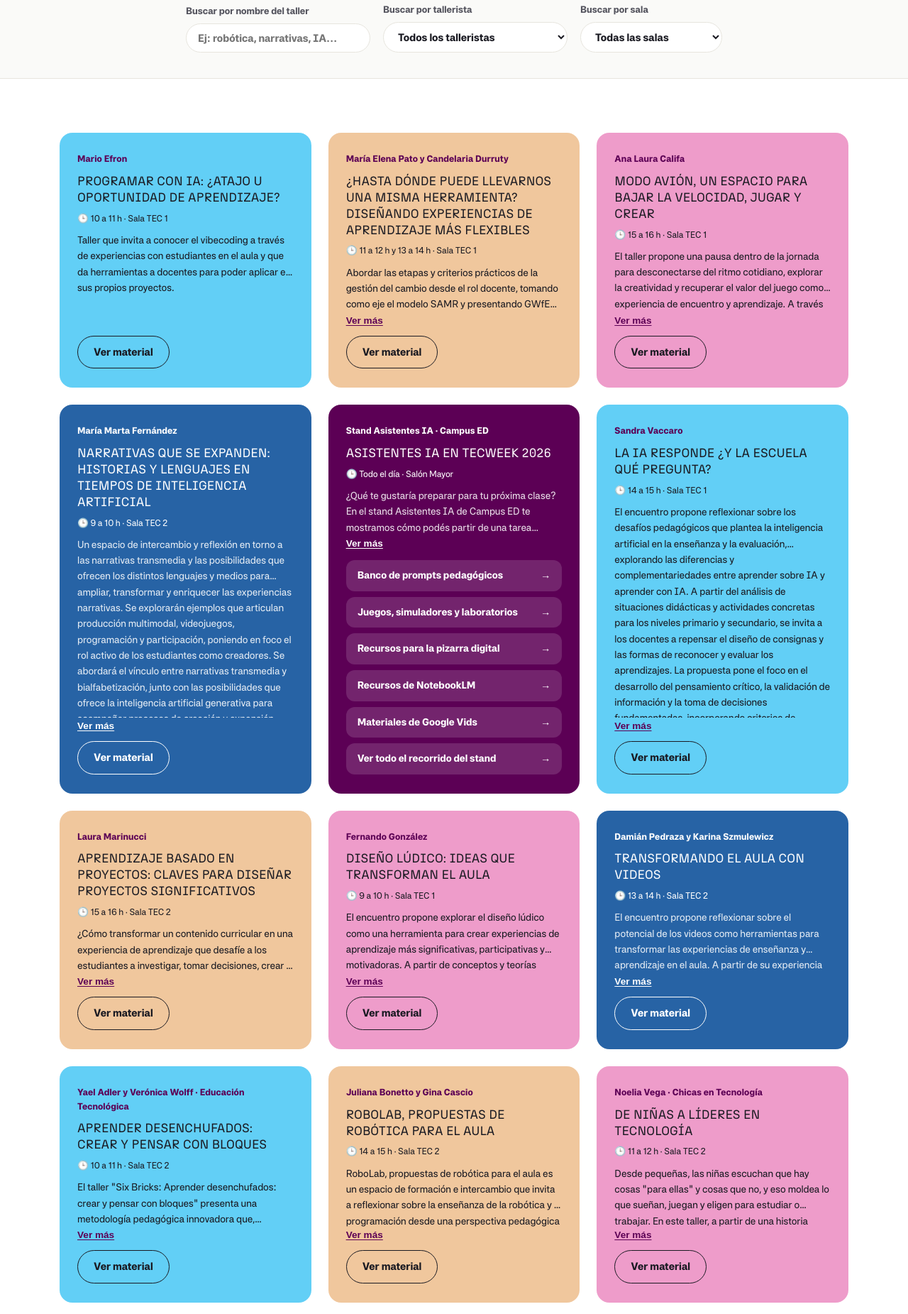
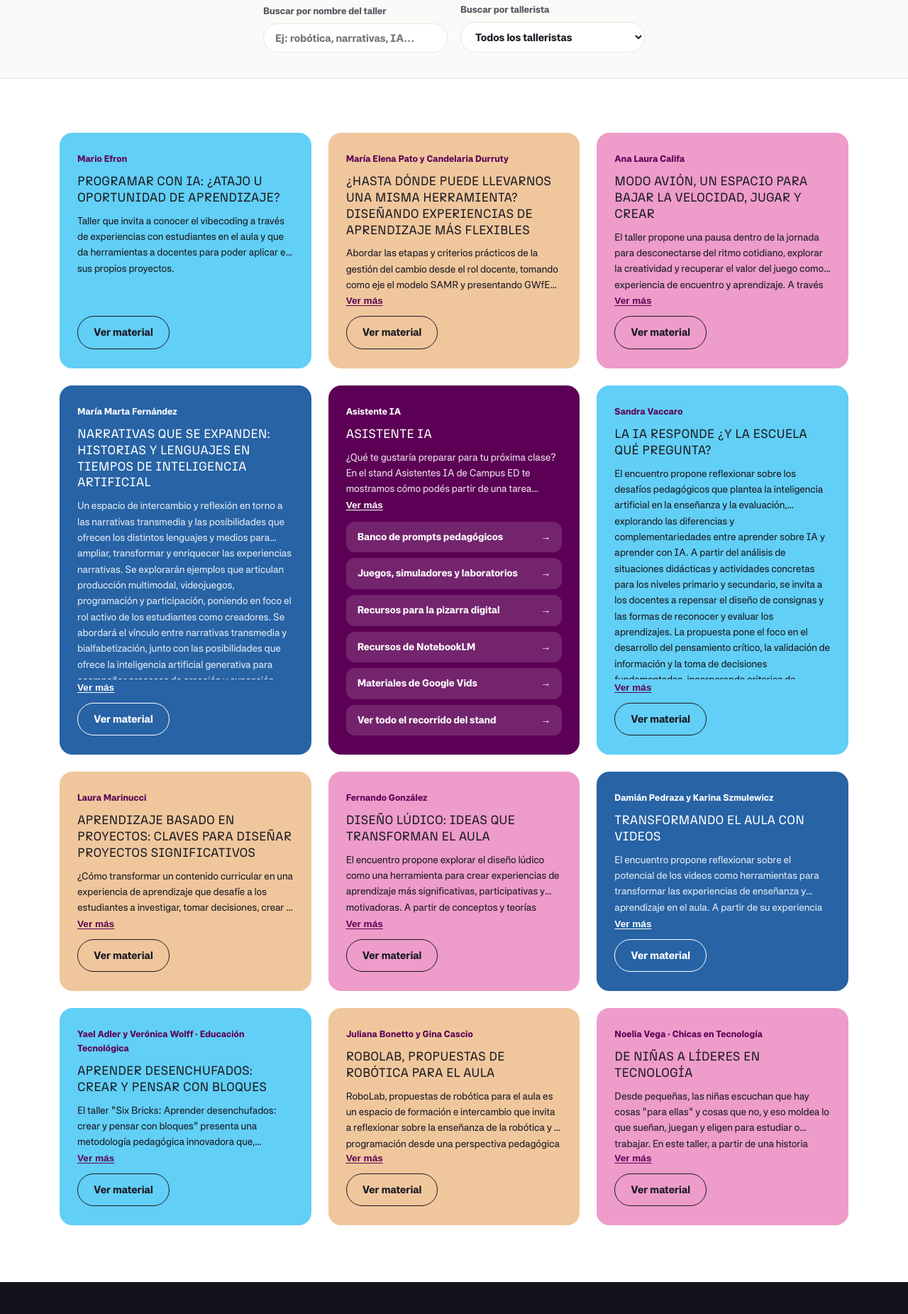
Before and after one commit to FernandoS94/tecweek-ed-2026, a plain HTML site: page recursos.html in a window 1280 px wide. Shown: the part 294-2145 px from the top of the page at 71% size. Drawn offline with Linux system fonts and the light colour scheme.

Commit message:
Add files via upload

```diff
--- a/recursos.html
+++ b/recursos.html
@@ -111,15 +111,6 @@
         </select>
       </div>
 
-      <div class="recursos-filter-field">
-        <label for="recursosSala">Buscar por sala</label>
-        <select id="recursosSala">
-        <option value="todos">Todas las salas</option>
-        <option value="Sala TEC 1">Sala TEC 1</option>
-        <option value="Sala TEC 2">Sala TEC 2</option>
-        <option value="Salón Mayor">Salón Mayor</option>
-        </select>
-      </div>
     </div>
   </div>
 </section>
@@ -130,46 +121,41 @@
     <p class="recursos-count" id="recursosCount" aria-live="polite"></p>
 
     <div class="recursos-grid" id="recursosGrid">
-      <article class="recurso-card recurso-card--celeste" data-presenters="Mario Efron" data-sala="Sala TEC 1">
+      <article class="recurso-card recurso-card--celeste" data-presenters="Mario Efron">
         <span class="recurso-tallerista">Mario Efron</span>
         <h3>Programar con IA: ¿atajo u oportunidad de aprendizaje?</h3>
-        <p class="recurso-meta">🕒 10 a 11 h · Sala TEC 1</p>
         <p class="recurso-desc is-clamped">Taller que invita a conocer el vibecoding a través de experiencias con estudiantes en el aula y que da herramientas a docentes para poder aplicar en sus propios proyectos.</p>
         <button type="button" class="recurso-ver-mas" aria-expanded="false">Ver más</button>
         <a href="https://drive.google.com/file/d/1yWRDs8pWsGinIfr5tjFvcnUX2Sp8CHYd/view?usp=drive_link" class="btn btn-outline" target="_blank" rel="noopener">Ver material</a>
       </article>
 
-      <article class="recurso-card recurso-card--durazno" data-presenters="María Elena Pato|Candelaria Durruty" data-sala="Sala TEC 1">
+      <article class="recurso-card recurso-card--durazno" data-presenters="María Elena Pato|Candelaria Durruty">
         <span class="recurso-tallerista">María Elena Pato y Candelaria Durruty</span>
         <h3>¿Hasta dónde puede llevarnos una misma herramienta? Diseñando experiencias de aprendizaje más flexibles</h3>
-        <p class="recurso-meta">🕒 11 a 12 h y 13 a 14 h · Sala TEC 1</p>
         <p class="recurso-desc is-clamped">Abordar las etapas y criterios prácticos de la gestión del cambio desde el rol docente, tomando como eje el modelo SAMR y presentando GWfE como el eje habilitador de comunicación, colaboración y productividad en el aula.</p>
         <button type="button" class="recurso-ver-mas" aria-expanded="false">Ver más</button>
         <a href="https://drive.google.com/file/d/1ebAiDJ2ecp78cqwQZJR-bVr1a_yf4j4-/view?usp=drive_link" class="btn btn-outline" target="_blank" rel="noopener">Ver material</a>
       </article>
 
-      <article class="recurso-card recurso-card--rosa" data-presenters="Ana Laura Califa" data-sala="Sala TEC 1">
+      <article class="recurso-card recurso-card--rosa" data-presenters="Ana Laura Califa">
         <span class="recurso-tallerista">Ana Laura Califa</span>
         <h3>Modo avión, un espacio para bajar la velocidad, jugar y crear</h3>
-        <p class="recurso-meta">🕒 15 a 16 h · Sala TEC 1</p>
         <p class="recurso-desc is-clamped">El taller propone una pausa dentro de la jornada para desconectarse del ritmo cotidiano, explorar la creatividad y recuperar el valor del juego como experiencia de encuentro y aprendizaje. A través de actividades lúdicas y propuestas de creación, invita a experimentar, compartir y descubrir nuevas formas de expresión, poniendo en juego la imaginación, la curiosidad y la colaboración. Un espacio para salir por un momento de la rutina, bajar la velocidad y conectar con el disfrute de crear y aprender junto a otros.</p>
         <button type="button" class="recurso-ver-mas" aria-expanded="false">Ver más</button>
         <a href="https://drive.google.com/file/d/1AHug2D9r_c77ynvDBaRK0jiWfVqquhun/view?usp=drive_link" class="btn btn-outline" target="_blank" rel="noopener">Ver material</a>
       </article>
 
-      <article class="recurso-card recurso-card--azul" data-presenters="María Marta Fernández" data-sala="Sala TEC 2">
+      <article class="recurso-card recurso-card--azul" data-presenters="María Marta Fernández">
         <span class="recurso-tallerista">María Marta Fernández</span>
         <h3>Narrativas que se expanden: historias y lenguajes en tiempos de inteligencia artificial</h3>
-        <p class="recurso-meta">🕒 9 a 10 h · Sala TEC 2</p>
         <p class="recurso-desc is-clamped">Un espacio de intercambio y reflexión en torno a las narrativas transmedia y las posibilidades que ofrecen los distintos lenguajes y medios para ampliar, transformar y enriquecer las experiencias narrativas. Se explorarán ejemplos que articulan producción multimodal, videojuegos, programación y participación, poniendo en foco el rol activo de los estudiantes como creadores. Se abordará el vínculo entre narrativas transmedia y bialfabetización, junto con las posibilidades que ofrece la inteligencia artificial generativa para acompañar procesos de creación y expansión narrativa, preservando la autoría y el pensamiento crítico. También se compartirán algunas preguntas y criterios para pensar una incorporación situada de la IA, acorde a las características y necesidades de los distintos niveles educativos, y su relación con la lectura, la escritura, la creatividad y la ciudadanía digital.</p>
         <button type="button" class="recurso-ver-mas" aria-expanded="false">Ver más</button>
         <a href="https://docs.google.com/presentation/d/1ZmgjB0mj_6uAAwXeZ0t2HhVTJTxiCBgm/edit?usp=drive_link" class="btn btn-outline" target="_blank" rel="noopener">Ver material</a>
       </article>
 
-      <article class="recurso-card recurso-card--violeta recurso-card-multi" data-presenters="Equipo Campus ED" data-sala="Salón Mayor">
-        <span class="recurso-tallerista">Stand Asistentes IA · Campus ED</span>
-        <h3>Asistentes IA en TecWeek 2026</h3>
-        <p class="recurso-meta">🕒 Todo el día · Salón Mayor</p>
+      <article class="recurso-card recurso-card--violeta recurso-card-multi" data-presenters="Equipo Campus ED">
+        <span class="recurso-tallerista">Asistente IA</span>
+        <h3>Asistente IA</h3>
         <p class="recurso-desc is-clamped">¿Qué te gustaría preparar para tu próxima clase? En el stand Asistentes IA de Campus ED te mostramos cómo podés partir de una tarea docente y probar distintas maneras de resolverla. Elegí un recorrido para planificar una actividad, explorar un simulador, trabajar con tus fuentes o producir un video. Hay propuestas tanto para quienes recién empiezan como para quienes ya usan IA y quieren ir un paso más allá.</p>
         <button type="button" class="recurso-ver-mas" aria-expanded="false">Ver más</button>
         <ul>
@@ -182,64 +168,57 @@
         </ul>
       </article>
 
-      <article class="recurso-card recurso-card--celeste" data-presenters="Sandra Vaccaro" data-sala="Sala TEC 1">
+      <article class="recurso-card recurso-card--celeste" data-presenters="Sandra Vaccaro">
         <span class="recurso-tallerista">Sandra Vaccaro</span>
         <h3>La IA responde ¿Y la escuela qué pregunta?</h3>
-        <p class="recurso-meta">🕒 14 a 15 h · Sala TEC 1</p>
         <p class="recurso-desc is-clamped">El encuentro propone reflexionar sobre los desafíos pedagógicos que plantea la inteligencia artificial en la enseñanza y la evaluación, explorando las diferencias y complementariedades entre aprender sobre IA y aprender con IA. A partir del análisis de situaciones didácticas y actividades concretas para los niveles primario y secundario, se invita a los docentes a repensar el diseño de consignas y las formas de reconocer y evaluar los aprendizajes. La propuesta pone el foco en el desarrollo del pensamiento crítico, la validación de información y la toma de decisiones fundamentadas, incorporando criterios de privacidad, seguridad y protección digital. Un espacio para descubrir que el desafío no es solamente obtener respuestas con inteligencia artificial, sino diseñar experiencias en las que los estudiantes aprendan a formular preguntas, contrastar información, revisar propuestas y justificar sus decisiones.</p>
         <button type="button" class="recurso-ver-mas" aria-expanded="false">Ver más</button>
         <a href="https://docs.google.com/presentation/d/1aYfyXnyzW9ysYBJ3rhqouubTOnV7xymT/edit?usp=drive_link" class="btn btn-outline" target="_blank" rel="noopener">Ver material</a>
       </article>
 
-      <article class="recurso-card recurso-card--durazno" data-presenters="Laura Marinucci" data-sala="Sala TEC 2">
+      <article class="recurso-card recurso-card--durazno" data-presenters="Laura Marinucci">
         <span class="recurso-tallerista">Laura Marinucci</span>
         <h3>Aprendizaje basado en proyectos: claves para diseñar proyectos significativos</h3>
-        <p class="recurso-meta">🕒 15 a 16 h · Sala TEC 2</p>
         <p class="recurso-desc is-clamped">¿Cómo transformar un contenido curricular en una experiencia de aprendizaje que desafíe a los estudiantes a investigar, tomar decisiones, crear y trabajar colaborativamente? En este taller vamos a recorrer un proyecto de Aprendizaje Basado en Proyectos (ABP) como punto de partida para descubrir, desde la práctica, los principios fundamentales de esta metodología. A partir del análisis de sus diferentes etapas, abordaremos cómo identificar un desafío significativo, formular una pregunta guía, organizar los aprendizajes y las actividades, acompañar el proceso de investigación y producción, incorporar instancias de evaluación formativa y construir un producto final con sentido. La invitación es a mirar el ABP no como una secuencia de pasos rígidos, sino como una manera de diseñar experiencias de aprendizaje en las que los estudiantes puedan involucrarse activamente, conectar saberes y producir respuestas frente a desafíos relevantes.</p>
         <button type="button" class="recurso-ver-mas" aria-expanded="false">Ver más</button>
         <a href="https://docs.google.com/presentation/d/15KsJ5e9CAyZ4O8a_UVt4Pbp2y_0DTrmH/edit?usp=drive_link" class="btn btn-outline" target="_blank" rel="noopener">Ver material</a>
       </article>
 
-      <article class="recurso-card recurso-card--rosa" data-presenters="Fernando González" data-sala="Sala TEC 1">
+      <article class="recurso-card recurso-card--rosa" data-presenters="Fernando González">
         <span class="recurso-tallerista">Fernando González</span>
         <h3>Diseño lúdico: ideas que transforman el aula</h3>
-        <p class="recurso-meta">🕒 9 a 10 h · Sala TEC 1</p>
         <p class="recurso-desc is-clamped">El encuentro propone explorar el diseño lúdico como una herramienta para crear experiencias de aprendizaje más significativas, participativas y motivadoras. A partir de conceptos y teorías sobre el juego, se abordan sus principales componentes, las diferencias entre gamificación y aprendizaje basado en juegos, y el papel de las mecánicas, las narrativas y las dinámicas en la construcción de experiencias educativas. A través de ejemplos, reflexiones y herramientas prácticas de diseño, se invita a los docentes a repensar sus propuestas pedagógicas, experimentar con nuevas formas de enseñar y aprender, y descubrir cómo incorporar el juego en el aula sin reducirlo a un sistema de premios y recompensas.</p>
         <button type="button" class="recurso-ver-mas" aria-expanded="false">Ver más</button>
         <a href="https://drive.google.com/file/d/1k5-6crC0YbLxrDHJCHhRWygoG8-40Bsy/view?usp=drive_link" class="btn btn-outline" target="_blank" rel="noopener">Ver material</a>
       </article>
 
-      <article class="recurso-card recurso-card--azul" data-presenters="Damián Pedraza|Karina Szmulewicz" data-sala="Sala TEC 2">
+      <article class="recurso-card recurso-card--azul" data-presenters="Damián Pedraza|Karina Szmulewicz">
         <span class="recurso-tallerista">Damián Pedraza y Karina Szmulewicz</span>
         <h3>Transformando el aula con videos</h3>
-        <p class="recurso-meta">🕒 13 a 14 h · Sala TEC 2</p>
         <p class="recurso-desc is-clamped">El encuentro propone reflexionar sobre el potencial de los videos como herramientas para transformar las experiencias de enseñanza y aprendizaje en el aula. A partir de su experiencia como docente y creador de contenido educativo en YouTube, Damián Pedraza comparte datos, experiencias y casos reales de aplicación, invitando a revisar los mitos y prejuicios que existen en torno al uso de videos con fines educativos. Una propuesta para descubrir nuevas posibilidades del lenguaje audiovisual, pensar más allá de la simple reproducción de contenidos y explorar estrategias concretas para integrar los videos en las prácticas docentes y enriquecer los aprendizajes.</p>
         <button type="button" class="recurso-ver-mas" aria-expanded="false">Ver más</button>
         <a href="https://docs.google.com/presentation/d/1eiWl6YGe7AHj0Ulb7I9ETeWL_VUJLuKO/edit?usp=drive_link" class="btn btn-outline" target="_blank" rel="noopener">Ver material</a>
       </article>
 
-      <article class="recurso-card recurso-card--celeste" data-presenters="Yael Adler|Verónica Wolff" data-sala="Sala TEC 2">
+      <article class="recurso-card recurso-card--celeste" data-presenters="Yael Adler|Verónica Wolff">
         <span class="recurso-tallerista">Yael Adler y Verónica Wolff · Educación Tecnológica</span>
         <h3>Aprender desenchufados: crear y pensar con bloques</h3>
-        <p class="recurso-meta">🕒 10 a 11 h · Sala TEC 2</p>
         <p class="recurso-desc is-clamped">El taller "Six Bricks: Aprender desenchufados: crear y pensar con bloques" presenta una metodología pedagógica innovadora que, mediante el uso de seis ladrillos de colores, estimula el desarrollo cognitivo, motor y socioemocional a través de dinámicas prácticas y participativas. Mediante el juego y la reflexión compartida, los docentes experimentarán actividades que favorecen la comunicación, la colaboración y el fortalecimiento de las funciones ejecutivas clave —el control inhibitorio, la memoria de trabajo y la flexibilidad cognitiva—. Un espacio diseñado para descubrir el potencial de este recurso y aplicar estrategias adaptables a diversos niveles y contextos educativos para mejorar la atención y la convivencia en el aula.</p>
         <button type="button" class="recurso-ver-mas" aria-expanded="false">Ver más</button>
         <a href="https://drive.google.com/file/d/1k8gV5Kz6AscHGO7W8YBT92vzGZP8C7kf/view?usp=drive_link" class="btn btn-outline" target="_blank" rel="noopener">Ver material</a>
       </article>
 
-      <article class="recurso-card recurso-card--durazno" data-presenters="Juliana Bonetto|Gina Cascio" data-sala="Sala TEC 2">
+      <article class="recurso-card recurso-card--durazno" data-presenters="Juliana Bonetto|Gina Cascio">
         <span class="recurso-tallerista">Juliana Bonetto y Gina Cascio</span>
         <h3>RoboLab, propuestas de robótica para el aula</h3>
-        <p class="recurso-meta">🕒 14 a 15 h · Sala TEC 2</p>
         <p class="recurso-desc is-clamped">RoboLab, propuestas de robótica para el aula es un espacio de formación e intercambio que invita a reflexionar sobre la enseñanza de la robótica y la programación desde una perspectiva pedagógica y curricular. A partir de experiencias desarrolladas en distintos niveles educativos, se propone explorar cómo el pensamiento computacional, la creatividad, el juego y la resolución de problemas pueden integrarse en proyectos interdisciplinarios con sentido para los estudiantes. Se compartirán propuestas que articulan contenidos curriculares, poniendo el foco en el diseño de soluciones, la experimentación, la programación, la depuración y el trabajo colaborativo. El encuentro busca brindar herramientas e ideas concretas para que los docentes puedan diseñar, adaptar e implementar experiencias de robótica en sus aulas, partiendo de los propósitos de enseñanza y de los recursos disponibles.</p>
         <button type="button" class="recurso-ver-mas" aria-expanded="false">Ver más</button>
-        <a href="https://docs.google.com/presentation/d/12TXZsHBd8OK5GfN1rStusC2m7tlxOii6/edit?usp=drive_link" class="btn btn-outline" target="_blank" rel="noopener">Ver material</a>
+        <a href="https://drive.google.com/drive/folders/16luGcLoIZvkR0eaKdNJDJUcNePREr9ac?usp=drive_link" class="btn btn-outline" target="_blank" rel="noopener">Ver material</a>
       </article>
 
-      <article class="recurso-card recurso-card--rosa" data-presenters="Noelia Vega" data-sala="Sala TEC 2">
+      <article class="recurso-card recurso-card--rosa" data-presenters="Noelia Vega">
         <span class="recurso-tallerista">Noelia Vega · Chicas en Tecnología</span>
         <h3>De niñas a líderes en tecnología</h3>
-        <p class="recurso-meta">🕒 11 a 12 h · Sala TEC 2</p>
         <p class="recurso-desc is-clamped">Desde pequeñas, las niñas escuchan que hay cosas "para ellas" y cosas que no, y eso moldea lo que sueñan, juegan y eligen para estudiar o trabajar. En este taller, a partir de una historia personal, datos y ejemplos cotidianos, vamos a mirar de cerca cómo se forman los sesgos, por qué importan y qué podemos hacer desde el aula para ampliar los horizontes de nuestras estudiantes. Será un espacio para participar, cuestionar y llevarte ideas concretas para acompañar a las futuras creadoras y líderes de la tecnología.</p>
         <button type="button" class="recurso-ver-mas" aria-expanded="false">Ver más</button>
         <a href="https://docs.google.com/presentation/d/1-osNRQ6KS-q8pUU7pkSglaEvjGl78gau/edit?usp=drive_link" class="btn btn-outline" target="_blank" rel="noopener">Ver material</a>
--- a/script.js
+++ b/script.js
@@ -386,14 +386,13 @@ document.querySelectorAll('.recurso-card, .recurso-card-multi').forEach((card) =
   });
 });
 
-// ===== Filtros de recursos.html: nombre del taller + tallerista + sala =====
-// Se combinan con AND: una tarjeta queda visible solo si cumple todas las condiciones activas.
+// ===== Filtros de recursos.html: nombre del taller + tallerista =====
+// Se combinan con AND: una tarjeta queda visible solo si cumple las dos condiciones.
 (() => {
   const searchInput = document.getElementById('recursosBusqueda');
   const select = document.getElementById('recursosFiltro');
-  const salaSelect = document.getElementById('recursosSala');
   const grid = document.getElementById('recursosGrid');
-  if ((!searchInput && !select && !salaSelect) || !grid) return;
+  if ((!searchInput && !select) || !grid) return;
 
   const cards = Array.from(grid.querySelectorAll('.recurso-card'));
   const countEl = document.getElementById('recursosCount');
@@ -417,17 +416,15 @@ document.querySelectorAll('.recurso-card, .recurso-card-multi').forEach((card) =
 
   function applyFilter() {
     const presenterValue = select ? select.value : 'todos';
-    const salaValue = salaSelect ? salaSelect.value : 'todos';
     const searchValue = normalize(searchInput ? searchInput.value : '');
-    const noFiltersActive = presenterValue === 'todos' && salaValue === 'todos' && !searchValue;
+    const noFiltersActive = presenterValue === 'todos' && !searchValue;
     let visible = 0;
 
     cards.forEach((card) => {
       const presenters = (card.dataset.presenters || '').split('|');
       const matchesPresenter = presenterValue === 'todos' || presenters.includes(presenterValue);
-      const matchesSala = salaValue === 'todos' || card.dataset.sala === salaValue;
       const matchesSearch = !searchValue || card.dataset.tituloNormalizado.includes(searchValue);
-      const matches = matchesPresenter && matchesSala && matchesSearch;
+      const matches = matchesPresenter && matchesSearch;
       card.hidden = !matches;
       if (matches) visible += 1;
     });
@@ -442,7 +439,6 @@ document.querySelectorAll('.recurso-card, .recurso-card-multi').forEach((card) =
   }
 
   if (select) select.addEventListener('change', applyFilter);
-  if (salaSelect) salaSelect.addEventListener('change', applyFilter);
   if (searchInput) searchInput.addEventListener('input', applyFilter);
   applyFilter();
 })();
```
Also changed, not shown: styles.css (+18 -0 lines).
